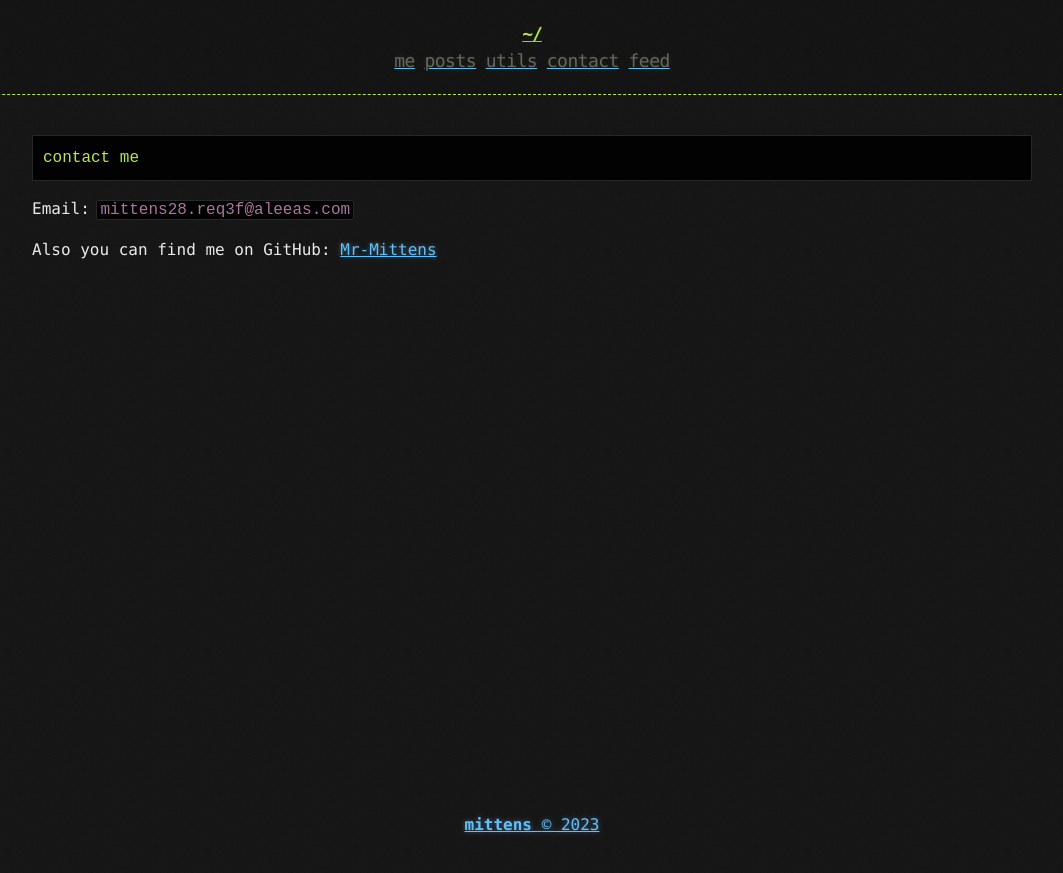
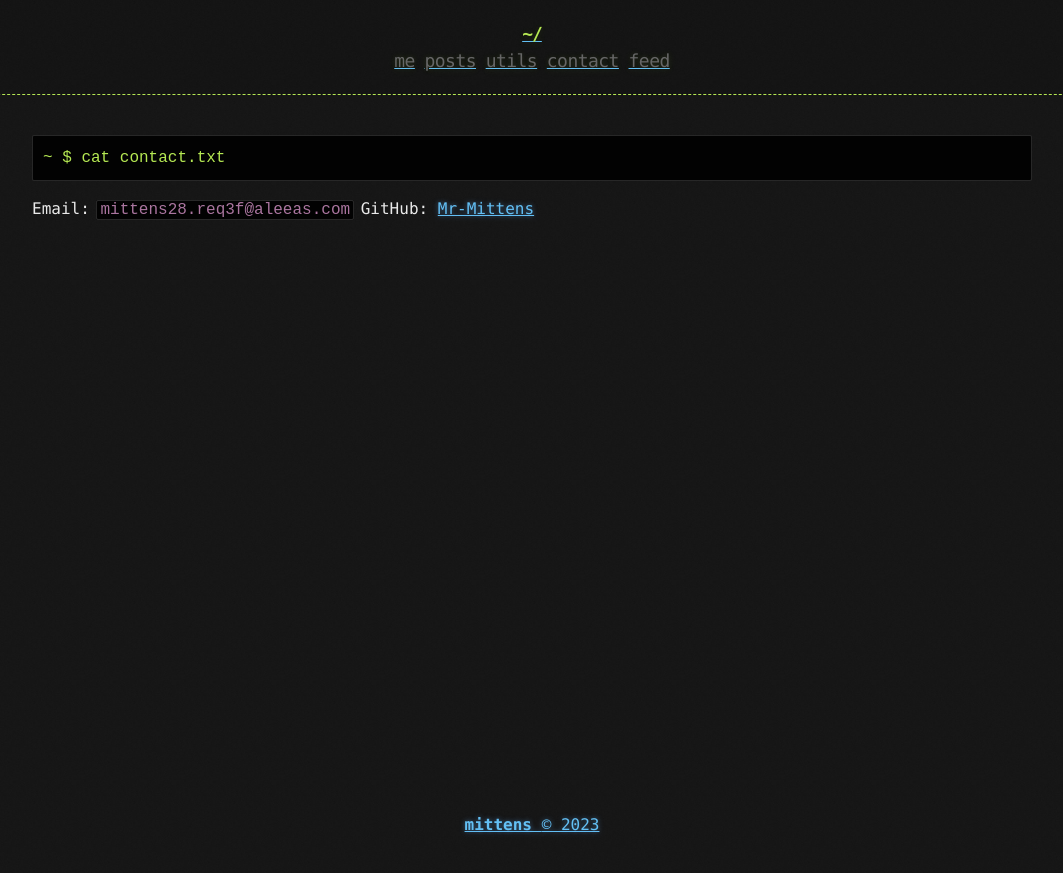
Before and after one commit to zoulx32/mr-mittens.oldweb, a Jekyll site: the page built from contact.md, in a window 1280 px wide. Shown: the top 873 px of the page, without its empty margins (108-1171 px from the left). Built offline with Jekyll 4.4.1, drawn with Linux system fonts in a browser that asks for light colours.

Commit message:
term | added

````diff
--- a/contact.md
+++ b/contact.md
@@ -4,10 +4,8 @@ title: contact | mittens
 ---
 
 ```term
-contact me
+~ $ cat contact.txt
 ```
 
 Email:  `mittens28.req3f@aleeas.com`
-
-
-Also you can find me on GitHub: [Mr-Mittens](https://github.com/Mr-Mittens)
+GitHub: [Mr-Mittens](https://github.com/Mr-Mittens)
````
Also changed, not shown: me.md (+1 -1 lines).
